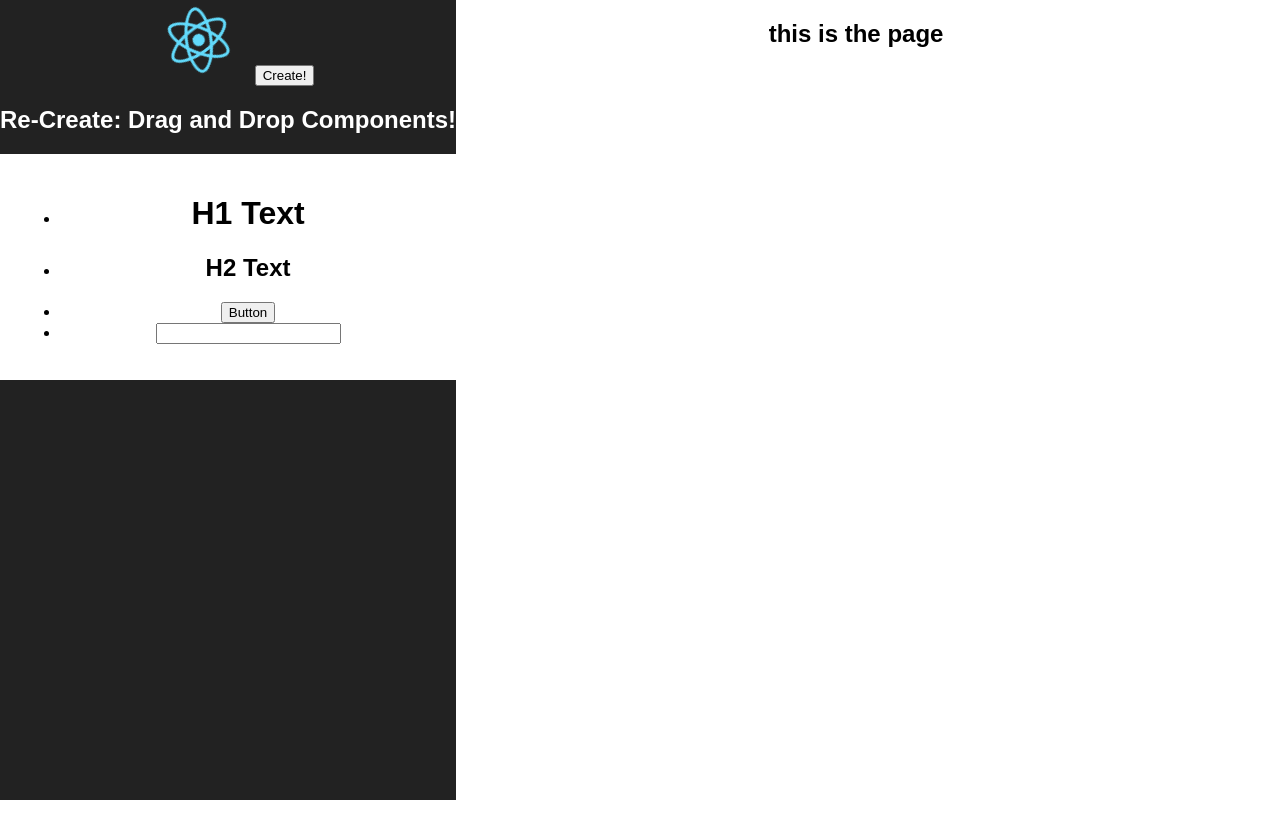
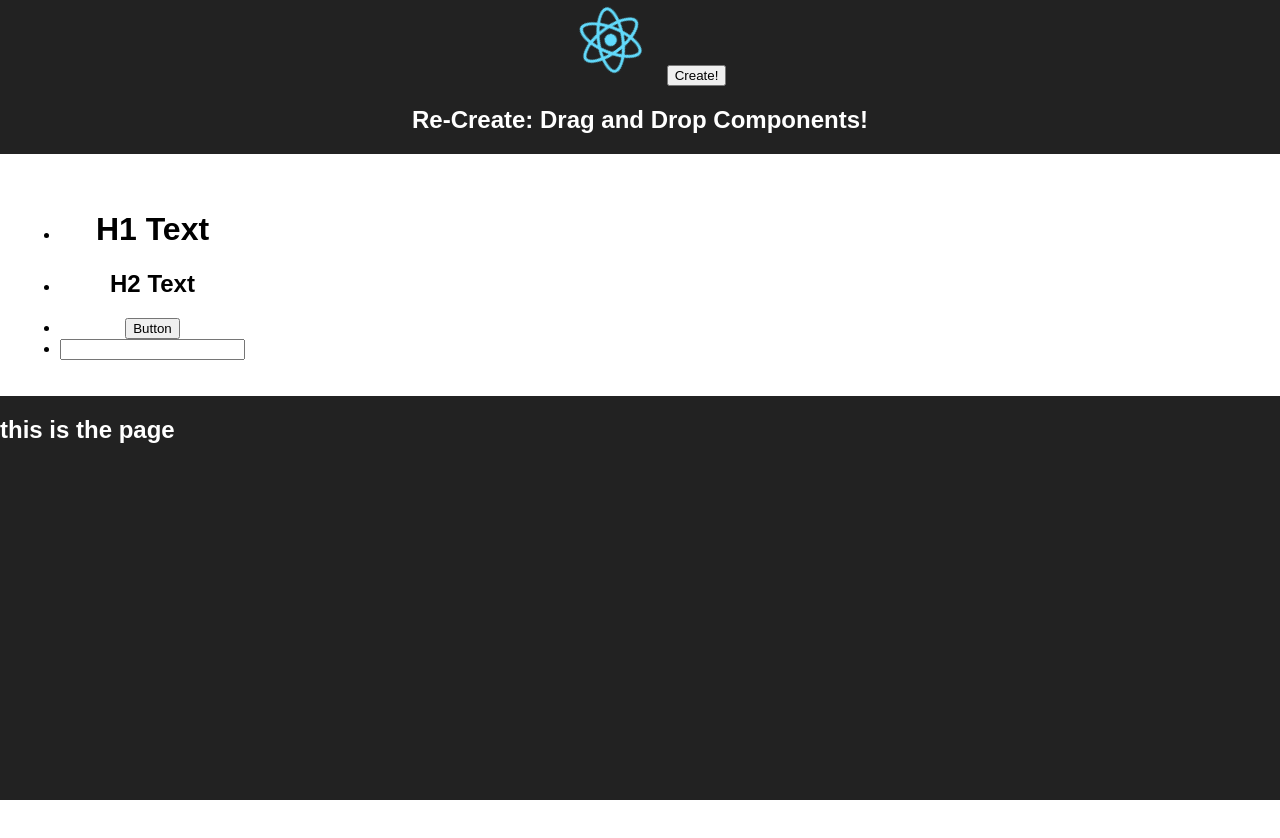
Before and after one commit to vogtn/reCreate, a React (Create React App) app: page / in a window 1280 px wide. Both pictures are taken after a click on the button "Create!". Shown: the top 838 px of the page. After the commit the page ends 800 px from the top, so only its background shows below. Built offline with nearby package versions, Linux system fonts and the light colour scheme.

Commit message:
onlick functionaility

```diff
--- a/src/App.css
+++ b/src/App.css
@@ -33,5 +33,4 @@
 
 .Flex{
   text-align: center;
-  display: flex;
 }
--- a/src/App.js
+++ b/src/App.js
@@ -21,7 +21,6 @@ class App extends Component {
             <h2>Re-Create: Drag and Drop Components!</h2>
             {this.state.showSideBar ? <SideBar /> : null}
           </div>
-            <Grid />
         </div>
       </div>
     );
--- a/src/Grid.css
+++ b/src/Grid.css
@@ -1,4 +1,3 @@
 .board{
-    width: 100vh;
-    height: 100vw;
+    display: flex;
 }
--- a/src/SideBar.css
+++ b/src/SideBar.css
@@ -2,4 +2,5 @@
     background-color: white;
     color: black;
     padding: 20px;
+    display: flex;
 }
--- a/src/SideBar.js
+++ b/src/SideBar.js
@@ -1,10 +1,21 @@
 import React, { Component } from 'react';
 import logo from './logo.svg';
 import './SideBar.css';
+import Grid from './Grid.js'
 
 class SideBar extends Component {
+    constructor(props){
+        super(props);
+        this.state = {
+            textClicked: false,
+            buttons: [],
+            h1Tags: [],
+            h2Tags: []
+        }
+    }
     render(){
         return(
+            <div>
                 <div className="sidebar">
                     <ul>
                         <li><h1 onClick={() =>this._h1Click()}>H1 Text</h1></li>
@@ -12,11 +23,30 @@ class SideBar extends Component {
                         <li><button onClick={() => this._buttonClick()}>Button</button></li>
                         <li><input readOnly type="text" onClick={() => this._inputClick()}></input></li>
                     </ul>
+                    {this.state.textClicked ? <div>
+                        <p>Enter text: </p>
+                        <input type="text"></input>
+                        <button>Add</button>
+                    </div>
+                    : null}
+                </div>
+                <Grid />
             </div>
         )
     }
     _h1Click = () => {
         console.log('h1 was clicked');
+        //open editor
+        this.setState({textClicked: !this.state.textClicked});
+
+
+        var h1Array = this.state.h1Tags;
+        h1Array.push(
+            <h1></h1>
+        )
+        this.setState({
+            h1Tags: h1Array
+        })
     }
     _h2Click = () => {
         console.log('h2 was clicked');
```
Lines whose indentation alone changed are shown as unchanged.
